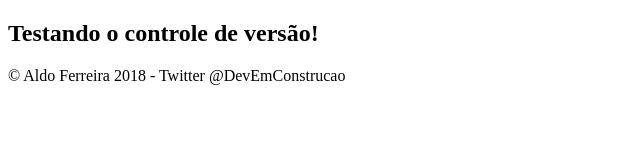
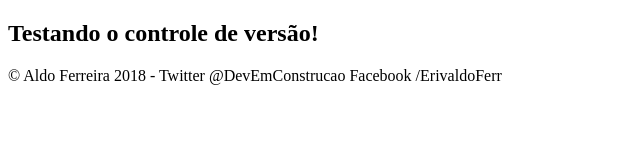
Before and after one commit to AldoFerr/git-curso, a plain HTML site: page index.html in a window 1280 px wide. Shown: the whole page, without its empty margins (0-640 px from the left). Drawn offline with Linux system fonts and the light colour scheme.

Commit message:
Adicionando facebook ao footer

```diff
--- a/index.html
+++ b/index.html
@@ -7,6 +7,6 @@
 	<h2>Testando o controle de versão!</h2>
 </body>
 <footer>
-	&copy; Aldo Ferreira 2018 - Twitter @DevEmConstrucao
+	&copy; Aldo Ferreira 2018 - Twitter @DevEmConstrucao Facebook /ErivaldoFerr
 </footer>
 </html>
```
